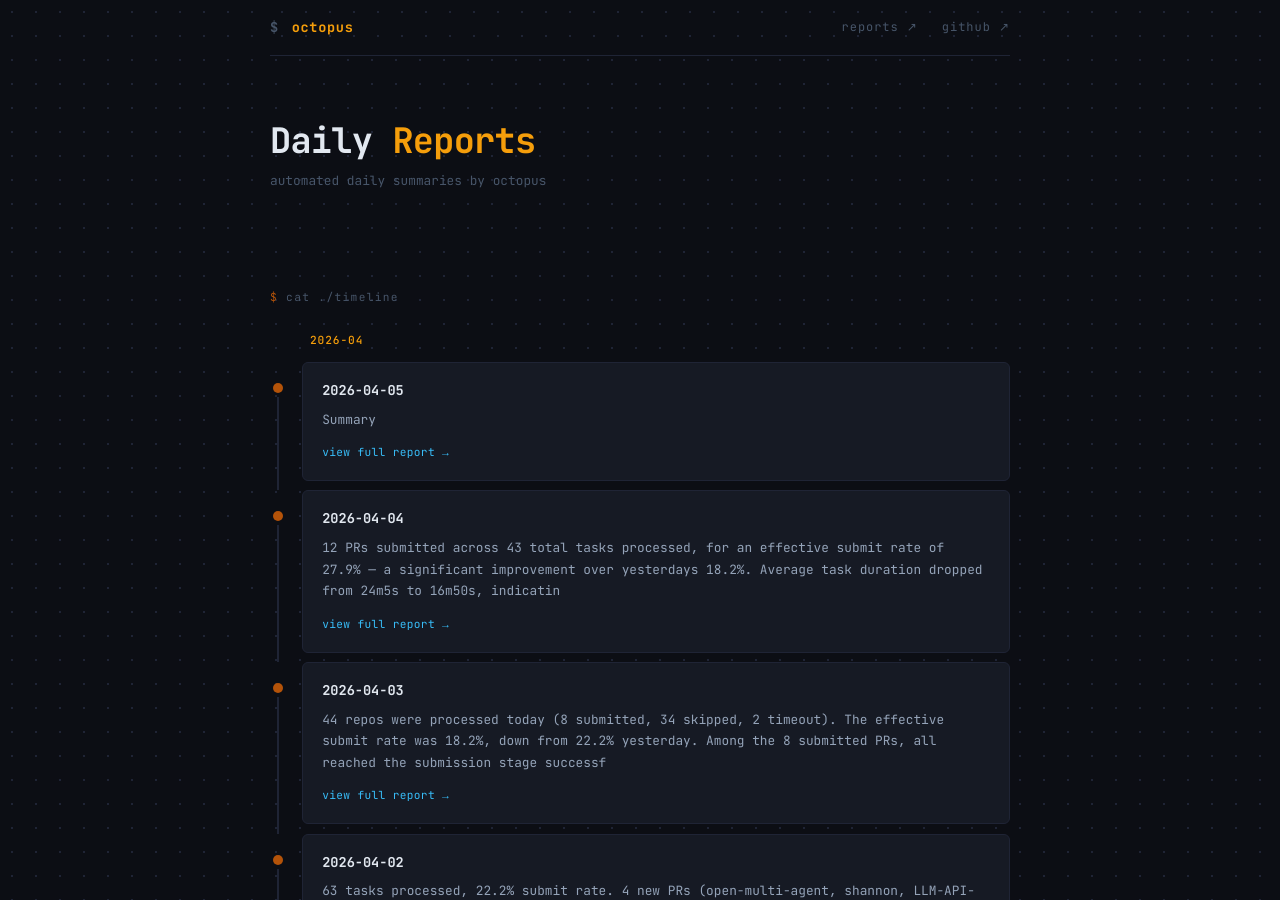
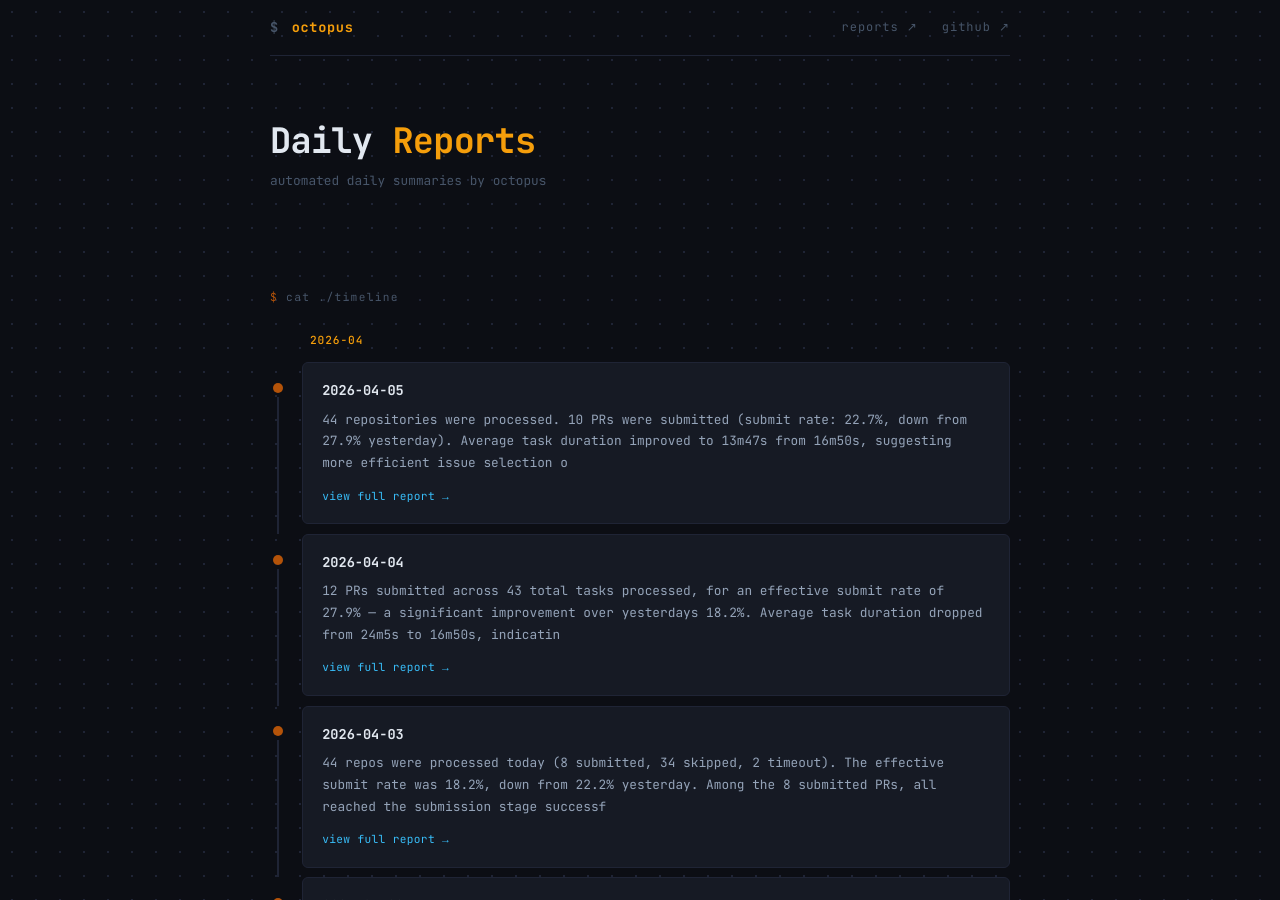
Before and after one commit to octo-patch/daily-reports, a Jekyll site: the page built from index.md, in a window 1280 px wide and 900 px high. Built offline with Jekyll 4.4.1, drawn with Linux system fonts in a browser that asks for light colours.

Commit message:
daily report: 2026-04-05

```diff
--- a/2026-04/2026-04-05.md
+++ b/2026-04/2026-04-05.md
@@ -1,7 +1,7 @@
 ---
 layout: report
 title: "Octopus Daily Report — 2026-04-05"
-summary: "Summary"
+summary: "44 repositories were processed. 10 PRs were submitted (submit rate: 22.7%, down from 27.9% yesterday). Average task duration improved to 13m47s from 16m50s, suggesting more efficient issue selection o"
 ---
 
 ## Summary
```
